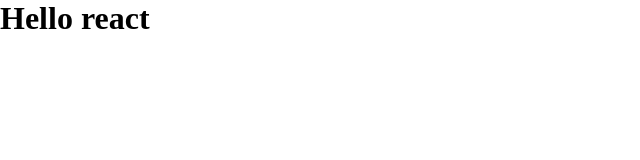
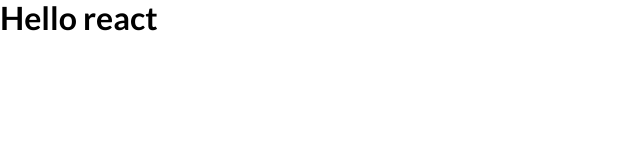
Before and after one commit to mateuszral/contact-web-app, a React app: page / in a window 1280 px wide. Shown: the full height of the page, 0-640 px from the left. Built offline with nearby package versions, Linux system fonts and the light colour scheme.

Commit message:
Add lato font

```diff
--- a/public/index.html
+++ b/public/index.html
@@ -25,6 +25,8 @@
       Learn how to configure a non-root public URL by running `npm run build`.
     -->
     <title>React App</title>
+    <link rel="preconnect" href="https://fonts.gstatic.com">
+<link href="https://fonts.googleapis.com/css2?family=Lato:wght@400;700&display=swap" rel="stylesheet">
   </head>
   <body>
     <noscript>You need to enable JavaScript to run this app.</noscript>
--- a/src/assets/styles/globalStyles.js
+++ b/src/assets/styles/globalStyles.js
@@ -18,6 +18,7 @@ const GlobalStyles = createGlobalStyle`
     -moz-osx-font-smoothing: grayscale;
     margin: 0;
     font-size: 1.6rem;
+    font-family: 'Lato', sans-serif;
   }
 
   h1, h2, h3, h4, h5, span {
@@ -27,6 +28,7 @@ const GlobalStyles = createGlobalStyle`
   button {
     padding: 0;
     cursor: pointer;
+    font-family: 'Lato', sans-serif;
   }
 
   ul {
```
